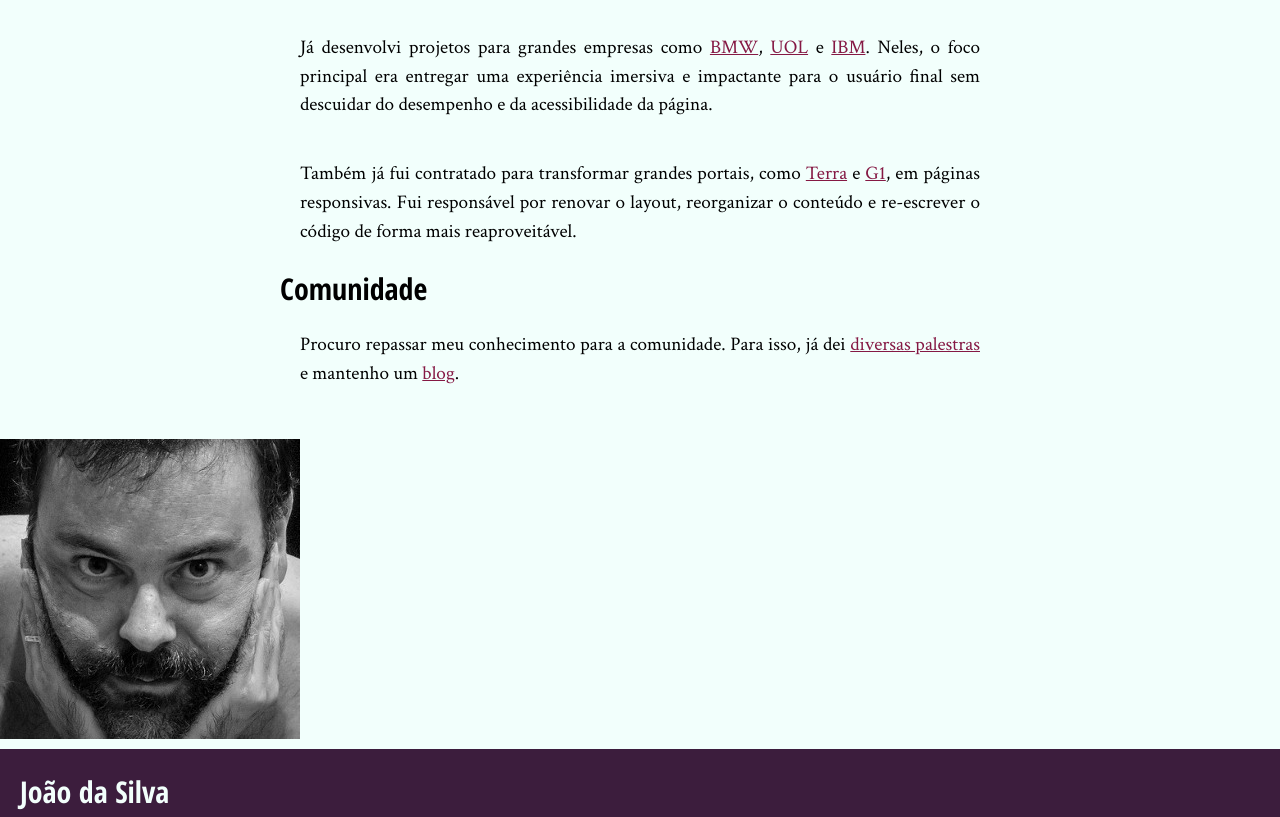
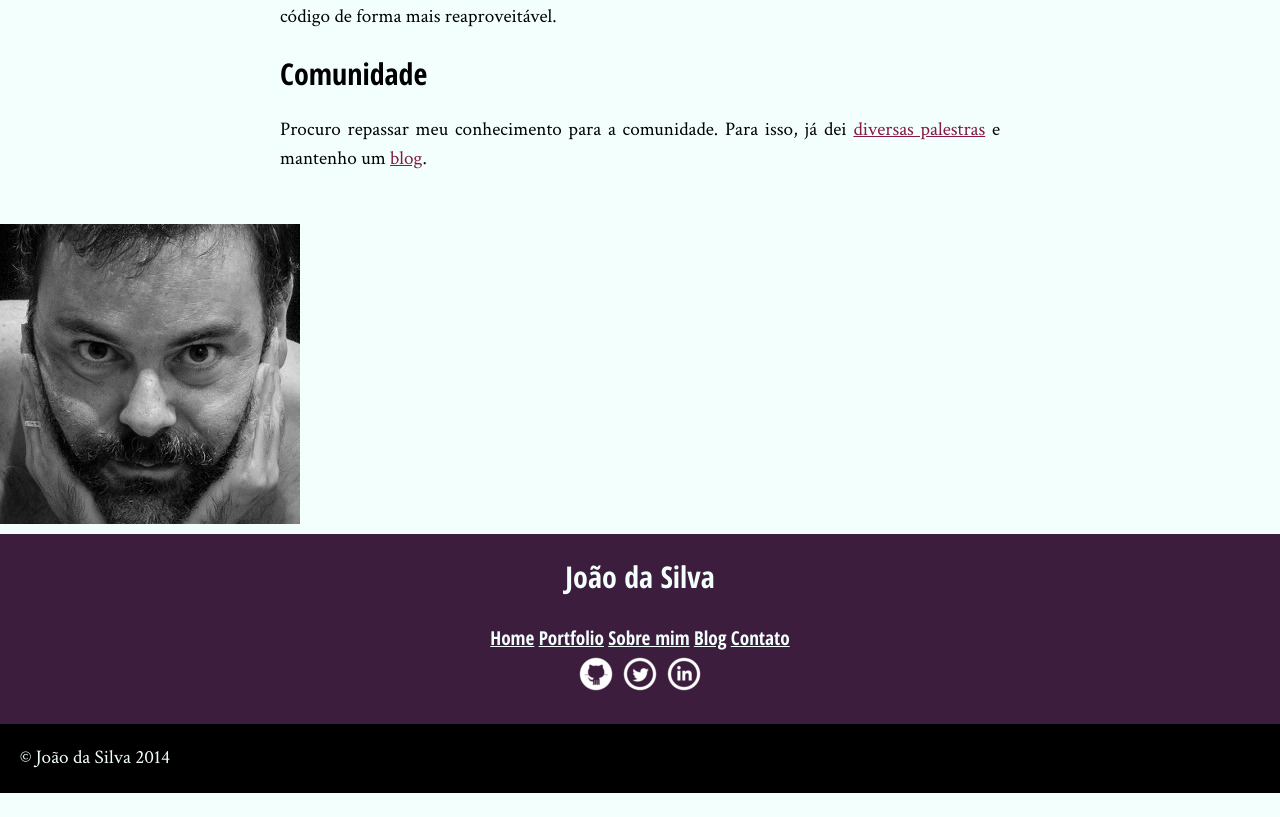
Before and after one commit to sauloh/cvitae_alura, a plain HTML site: page bio.html in a window 1280 px wide. Shown: the part 1589-2406 px from the top of the page. After the commit the page ends 2382 px from the top, so only its background shows below. Drawn offline with Linux system fonts and the light colour scheme.

Commit message:
Lesson 8

```diff
--- a/bio.html
+++ b/bio.html
@@ -57,6 +57,23 @@
 					<li><a href="contato.html">Contato</a></li>
 				</ul>
 			</nav>
+			<ul>
+				<li>
+					<a href="https://github.com/git-joaodasilva">
+						<img src="github.png" alt="github">
+					</a>
+				</li>
+				<li>
+					<a href="https://twitter.om/twitter-joaodasilva">
+						<img src="twitter.png" alt="twitter">
+					</a>
+				</li>
+				<li>
+					<a href="https://br.linkedin.com/pub/linkedin-joao-da-silva/32/4/508">
+						<img src="linkedin.png" alt="linkedin">
+					</a>
+				</li>
+			</ul>
 		</aside>
 		<footer>
 			&copy; João da Silva 2014
--- a/site.css
+++ b/site.css
@@ -7,30 +7,24 @@ body {
 
 h1, h2 {
 	font-family: "Open Sans Condensed", "Arial", sans-serif;
-	font-size: 30px;
-}
-
-h2 {
-    font-size: 30px;
 }
 
 main h1 {
-	font-size: 60px;
 	text-align: center;
 	background-color: #851944;
 	color: #FFF;
 	padding: 25px;
 	border-bottom: 10px solid black;
+	font-size: 60px;
 }
 
 p {
 	text-align: justify;
-    padding: 20px;
+	margin: 20px 0;
 }
 
 blockquote {
 	background-color: #D9E5E3;
-    padding: 20px;
 	border: 10px solid #C2CCCA;
 	width: 250px;
 	box-sizing: border-box;
@@ -40,19 +34,11 @@ blockquote {
 aside {
 	background-color: #3C1D3D;
 	color: #F2FFFC;
-    padding: 20px;
-    text-align: auto;
-}
-
-aside h1{
-    font-size: 30px;
-    margin-bottom: 25px;
 }
 
 footer {
 	background-color: #000;
 	color: #F2FFFC;
-    padding: 20px;
 }
 
 nav a {
@@ -68,16 +54,37 @@ aside a {
 	font-family: "Open Sans Condensed", sans-serif;
 }
 
-main div{
+blockquote, aside, footer {
+    padding: 20px;
+}
+
+main div {
 	width: 720px;
 	margin: auto;
 	padding: 30px 0;
 }
 
-strong{
+aside {
+	text-align: center;
+}
+
+aside h1 {
+	font-size: 30px;
+	margin-bottom: 25px;
+}
+
+aside li{
+    display: inline-block;
+}
+
+strong {
 	font-weight: bold;
 }
 
-em{
+em {
 	font-style: italic;
 }
+
+h2 {
+	font-size: 30px;
+}
```
Also changed, not shown: blog.html (+19 -1 lines). Lines whose indentation alone changed are shown as unchanged.
